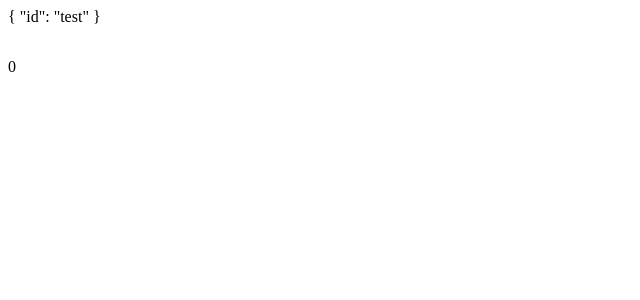
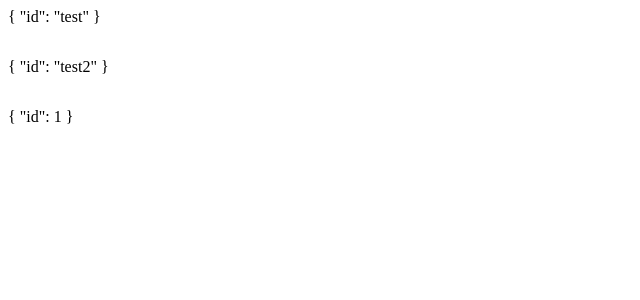
Before and after one commit to danielkasperczyk/vue-virtualizer, a Vue app: page / in a window 1280 px wide. Shown: the top 300 px of the page, without its empty margins (0-640 px from the left). Built offline with nearby package versions, Linux system fonts and the light colour scheme.

Commit message:
render currently visible items

```diff
--- a/src/App.vue
+++ b/src/App.vue
@@ -7,11 +7,16 @@ const items = [
   { id: 1 },
   { id: 2 },
   { id: 3 },
+  { id: "test3" },
+  { id: "test4" },
+  { id: 4 },
+  { id: 5 },
+  { id: 6 },
 ];
 </script>
 
 <template>
-  <VirtualList :items="items" :height="50" />
+  <VirtualList :items="items" :height="150" />
 </template>
 
 <style></style>
--- a/src/components/VirtualList.vue
+++ b/src/components/VirtualList.vue
@@ -4,19 +4,27 @@
     ref="virtualListRef"
     class="virtual-list"
     :style="{
-      '--vv-virtual-list-height': virtualListHeight,
+      '--vv-virtual-list-height': boundedVirtualListHeight,
     }"
   >
-    <template v-for="item in items" :key="item">
-      <slot name="item" v-bind="itemBinding(item)">
-        <div v-bind="itemBinding(item).props">{{ item }}</div>
-      </slot>
-    </template>
+    <div
+      class="virtual-list__outer-expander"
+      :style="{
+        '--vv-virtual-list-expander-height': `${expanderHeight}px`,
+      }"
+    >
+      <div class="virtual-list__viewport" :style="transformToIndex">
+        <template v-for="item in visibleItems" :key="item">
+          <slot name="item" v-bind="itemBinding(item)">
+            <div v-bind="itemBinding(item).props">{{ item }}</div>
+          </slot>
+        </template>
+      </div>
+    </div>
   </component>
-  {{ y }}
 </template>
 <script lang="ts">
-import { PropType, defineComponent, ref } from "vue";
+import { PropType, computed, defineComponent, ref } from "vue";
 import type { VirtualListItem } from "@/src/composables/useVirtualListItem";
 import {
   virtualListItemProps,
@@ -54,15 +62,33 @@ export default defineComponent({
   setup(props) {
     const virtualListRef = ref<HTMLElement>();
 
+    const { y } = useScroll(virtualListRef);
     const { itemBinding, boundedItemHeight } = useVirtualListItem(props);
-    const { y } = useScroll(virtualListRef);
-    const { virtualListHeight } = useVirtualList(props);
+    const { boundedVirtualListHeight, height, visibleItems, startIndex } =
+      useVirtualList({
+        ...props,
+        target: virtualListRef,
+        currentVerticalPosition: y,
+      });
+
+    const expanderHeight = computed(
+      () => props.items.length * props.itemHeight
+    );
+
+    const transformToIndex = computed(() => ({
+      position: "absolute" as const,
+      top: `${props.itemHeight * startIndex.value}px`,
+    }));
 
     return {
       virtualListRef,
       boundedItemHeight,
-      virtualListHeight,
+      boundedVirtualListHeight,
+      height,
       y,
+      expanderHeight,
+      visibleItems,
+      transformToIndex,
       itemBinding,
     };
   },
@@ -72,6 +98,16 @@ export default defineComponent({
 .virtual-list {
   overflow-y: auto;
   height: var(--vv-virtual-list-height);
+  position: relative;
+}
+.virtual-list__outer-expander {
+  position: relative;
+  height: var(--vv-virtual-list-expander-height);
+}
+.virtual-list__viewport {
+  position: relative;
+  top: 0;
+  left: 0;
 }
 .virtual-list__item {
   height: v-bind(boundedItemHeight);
--- a/src/composables/useVirtualList.ts
+++ b/src/composables/useVirtualList.ts
@@ -1,13 +1,39 @@
-import { computed } from "vue";
+import { ComputedRef, MaybeRefOrGetter, computed, isRef } from "vue";
+import { VirtualListItem } from "./useVirtualListItem";
 
 export type UseVirtualListProps = {
   height: number | string;
+  itemHeight: number;
+  items: VirtualListItem[];
+  target: MaybeRefOrGetter<HTMLElement | undefined | null>;
+  currentVerticalPosition: ComputedRef<number>;
 };
 
 export const useVirtualList = (props: UseVirtualListProps) => {
-  const virtualListHeight = computed(() =>
+  const boundedVirtualListHeight = computed(() =>
     typeof props.height === "string" ? props.height : `${props.height}px`
   );
 
-  return { virtualListHeight };
+  const height = computed(() => {
+    if (!props.target || !isRef(props.target)) return 0;
+    const rects = props.target.value?.getClientRects()?.item(0);
+    return rects?.height || 0;
+  });
+
+  const startIndex = computed(() => {
+    return Math.floor(props.currentVerticalPosition.value / props.itemHeight);
+  });
+
+  const maxItemsVisibleAtOnce = computed(() => {
+    return Math.ceil(height.value / props.itemHeight);
+  });
+
+  const visibleItems = computed(() => {
+    return props.items.slice(
+      startIndex.value,
+      startIndex.value + maxItemsVisibleAtOnce.value + 2
+    );
+  });
+
+  return { boundedVirtualListHeight, height, visibleItems, startIndex };
 };
```
Also changed, not shown: 2 other files (tests, documents, lock files or other folders).
